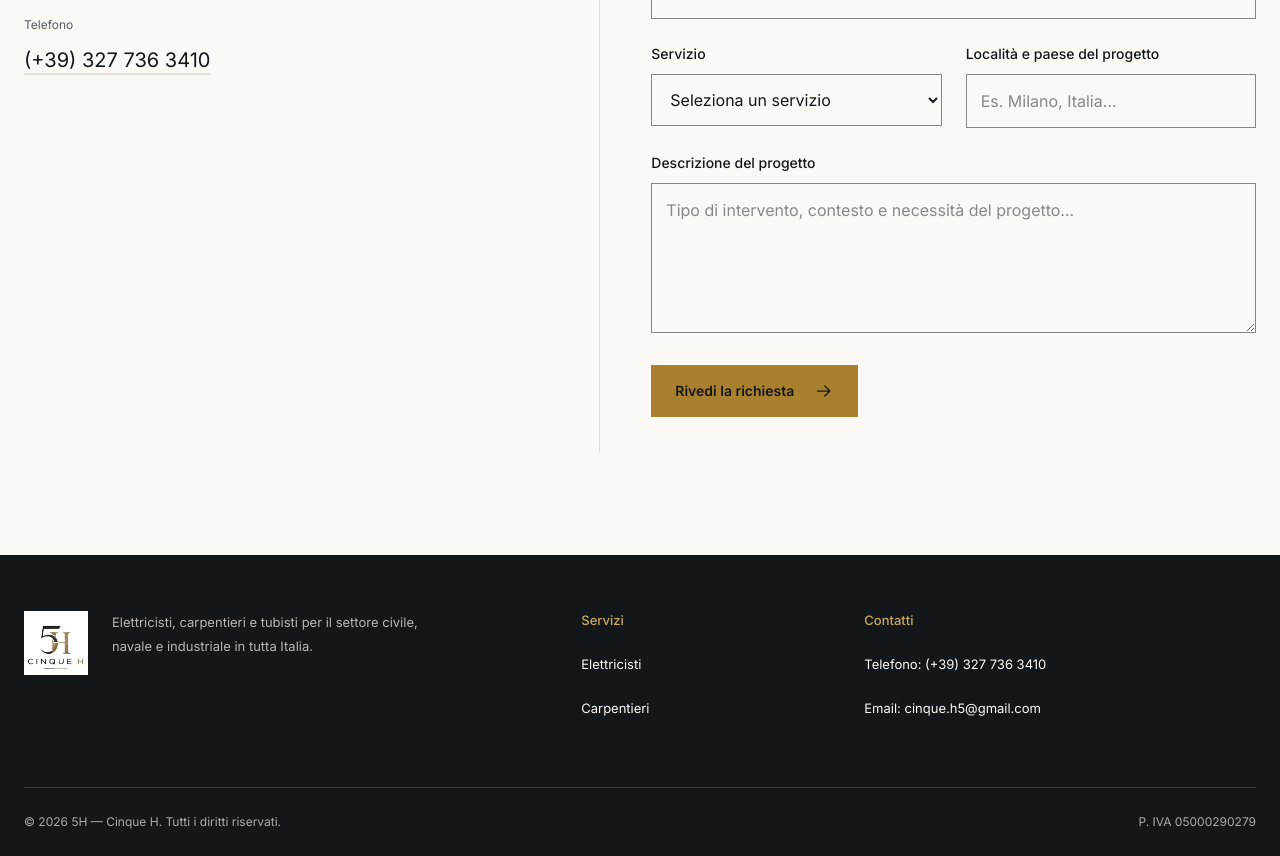
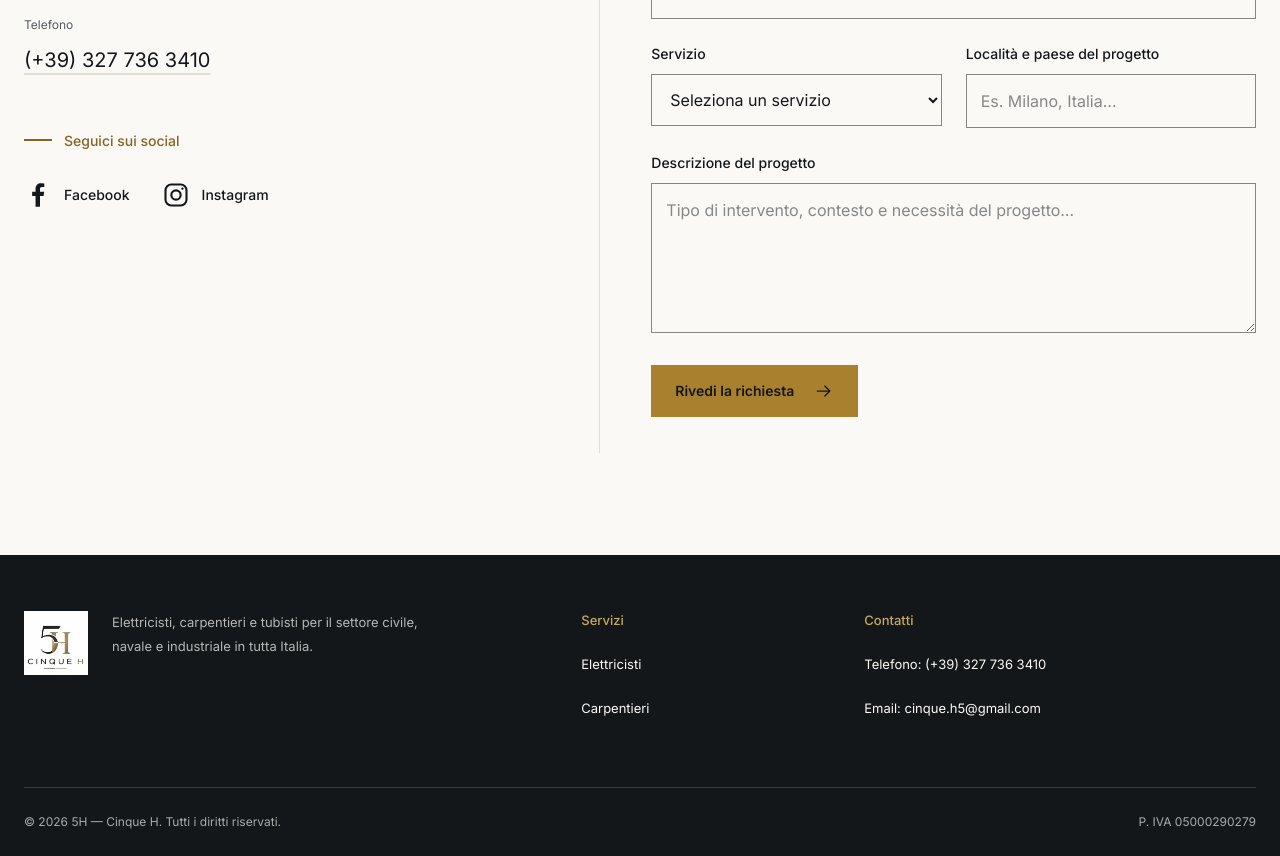
Before and after one commit to Andigashi1/cinqueh, a Next.js app: page /it/chi-siamo in a window 1280 px wide. Shown: the part 2620-3476 px from the top of the page. Built offline with nearby package versions, Linux system fonts and the light colour scheme.

Commit message:
Add and style contact social links

```diff
--- a/app/components/ContactSection.tsx
+++ b/app/components/ContactSection.tsx
@@ -18,14 +18,18 @@ export default function ContactSection() {
             <div><span>{common("email")}</span><a href={`mailto:${company.email}`}>{company.email}<ArrowIcon diagonal /></a></div>
             <div><span>{common("phone")}</span><a href={company.phoneHref}>{company.phone}</a></div>
           </address>
-          {profiles.length > 0 && <div className="social-links">
+          {profiles.length > 0 && <div className="contact-social">
+            <h3>{t("socialTitle")}</h3>
+            <div className="social-links">
             {profiles.map(([name, url]) => <a key={name} href={url} aria-label={name === "facebook" ? "Facebook" : "Instagram"} target="_blank" rel="noopener noreferrer">
               <svg aria-hidden="true" viewBox="0 0 24 24" fill="currentColor">
                 {name === "facebook"
                   ? <path d="M13.7 22v-9.1h3.1l.5-3.6h-3.6V7c0-1 .3-1.8 1.8-1.8h1.9V2.1a25 25 0 0 0-2.8-.1c-2.8 0-4.7 1.7-4.7 4.8v2.5H7v3.6h2.9V22z" />
                   : <><rect x="3" y="3" width="18" height="18" rx="5" fill="none" stroke="currentColor" strokeWidth="1.8" /><circle cx="12" cy="12" r="4" fill="none" stroke="currentColor" strokeWidth="1.8" /><circle cx="17.5" cy="6.5" r="1" /></>}
               </svg>
+              <span>{name === "facebook" ? "Facebook" : "Instagram"}</span>
             </a>)}
+            </div>
           </div>}
         </div>
         <InquiryForm />
--- a/app/globals.css
+++ b/app/globals.css
@@ -168,10 +168,14 @@ body:has(.image-viewer[open]) { overflow: hidden; }
 .direct-contact a { display: inline-flex; align-items: center; gap: 1rem; min-height: 2.75rem; font-size: clamp(1rem,1.6vw,1.25rem); text-decoration: underline; text-decoration-color: var(--color-hairline); text-underline-offset: .35rem; overflow-wrap: anywhere; }
 .direct-contact a:hover { text-decoration-color: var(--color-bronze); }
 .direct-contact svg { flex-shrink: 0; }
-.social-links { display: flex; gap: .75rem; margin-top: 1.5rem; }
-.social-links a { display: grid; place-items: center; width: 2.75rem; height: 2.75rem; border: 1px solid var(--color-hairline); }
-.social-links a:hover { background: var(--color-hairline); }
-.social-links svg { width: 1.25rem; height: 1.25rem; }
+.contact-social { margin-top: 3rem; }
+.contact-social h3 { display: flex; align-items: center; gap: .75rem; color: var(--color-bronze); font-size: .875rem; font-weight: 500; }
+.contact-social h3::before { content: ""; width: 1.75rem; height: 2px; background: currentColor; flex-shrink: 0; }
+.social-links { display: flex; flex-wrap: wrap; gap: 1rem 2rem; margin-top: 1.25rem; }
+.social-links a { display: inline-flex; align-items: center; gap: .75rem; min-width: 3rem; min-height: 3rem; color: var(--color-ink); transition: color var(--motion-standard); }
+.social-links a:hover { color: var(--color-bronze); }
+.social-links svg { width: 1.75rem; height: 1.75rem; flex-shrink: 0; }
+.social-links span { font-size: .875rem; font-weight: 500; }
 .inquiry-form { border-left: 1px solid var(--color-hairline); padding-left: clamp(2rem,4vw,4rem); min-width: 0; }
 .form-title { font-size: 1.125rem; font-weight: 500; margin-bottom: .75rem; }
 .form-note { color: var(--color-muted); font-size: .8125rem; line-height: 1.75; max-width: 38rem; }
--- a/lib/company.ts
+++ b/lib/company.ts
@@ -6,8 +6,8 @@ export const company = {
   vat: "05000290279",
 };
 
-/** Configuration placeholders: add only verified official profile URLs. */
+/** Official social media profiles supplied by the owner. */
 export const socialProfiles: { facebook: string | null; instagram: string | null } = {
-  facebook: null,
-  instagram: null,
+  facebook: "https://www.facebook.com/profile.php?id=61592451763237",
+  instagram: "https://www.instagram.com/cinque5pushh/",
 };
--- a/messages/it.json
+++ b/messages/it.json
@@ -156,6 +156,7 @@
     "aboutHero": "Operatori con caschi e abiti da lavoro"
   },
   "contact": {
+    "socialTitle": "Seguici sui social",
     "title": "Parliamo del tuo progetto",
     "intro": "Contattaci per un sopralluogo o un preventivo.",
     "formTitle": "Raccontaci di cosa hai bisogno.",
```
Also changed, not shown: 1 other file (tests, documents, lock files or other folders).
